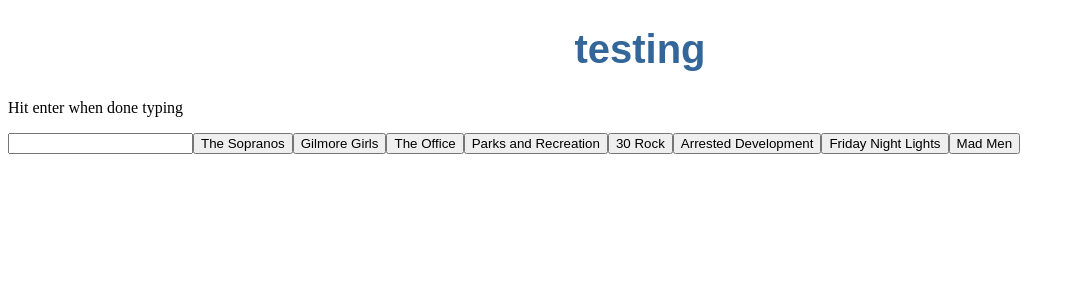
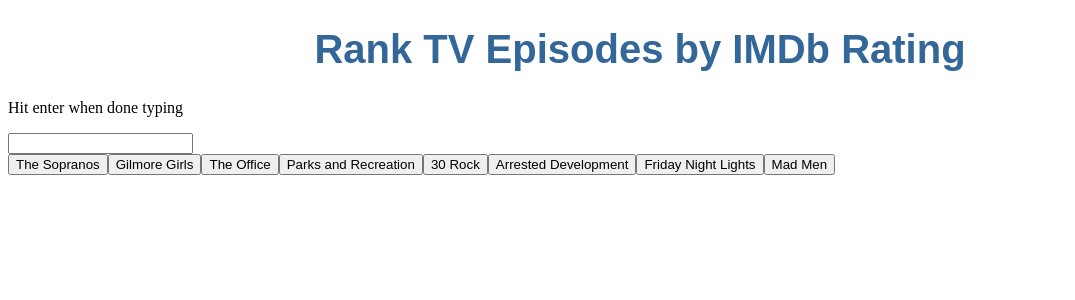
Before and after one commit to brookekfox/episodes-rating, an Angular app: page / in a window 1280 px wide. Shown: the top 300 px of the page, without its empty margins (0-1075 px from the left). Built offline with nearby package versions, Linux system fonts and the light colour scheme.

Commit message:
slight style change

```diff
--- a/src/app/app.component.ts
+++ b/src/app/app.component.ts
@@ -6,6 +6,5 @@
   styleUrls: ['./app.component.css']
 })
 export class AppComponent {
-  // title = 'Rank TV Episodes by IMDb Rating';
-  title = 'testing';
+  title = 'Rank TV Episodes by IMDb Rating';
 }
--- a/src/app/series.component.html
+++ b/src/app/series.component.html
@@ -1,6 +1,7 @@
 <p>Hit enter when done typing</p>
 <input #box (keyup.enter)="searchForEpisodes(box.value)">
 
+<div>
   <button (click)="searchForEpisodes('the sopranos')">The Sopranos</button>
   <button (click)="searchForEpisodes('gilmore girls')">Gilmore Girls</button>
   <button (click)="searchForEpisodes('the office')">The Office</button>
@@ -9,6 +10,7 @@
   <button (click)="searchForEpisodes('Arrested Development')">Arrested Development</button>
   <button (click)="searchForEpisodes('friday night lights')">Friday Night Lights</button>
   <button (click)="searchForEpisodes('mad men')">Mad Men</button>
+</div>
 
 <h3 *ngIf="series">{{series.title}} <span>({{series.rating}})</span></h3>
 <div *ngIf="series">{{series.plot}}</div>
```
Lines whose indentation alone changed are shown as unchanged.
